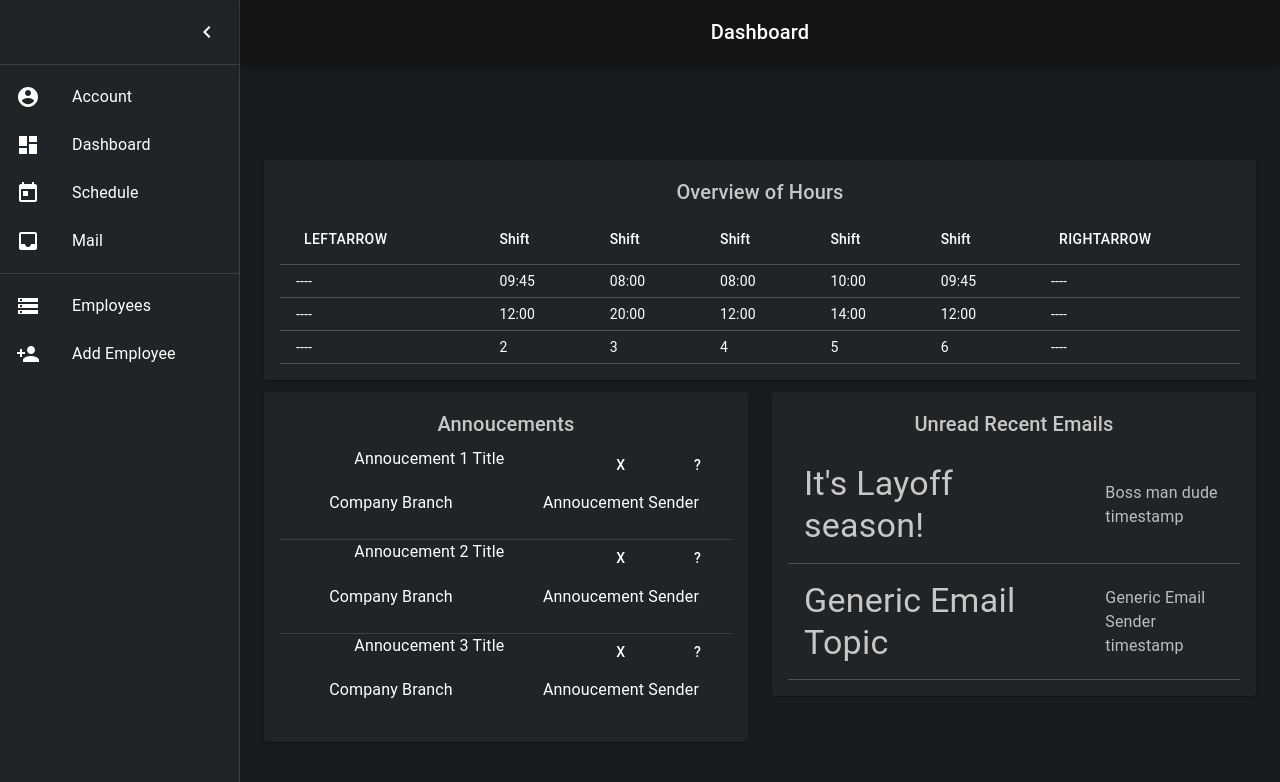
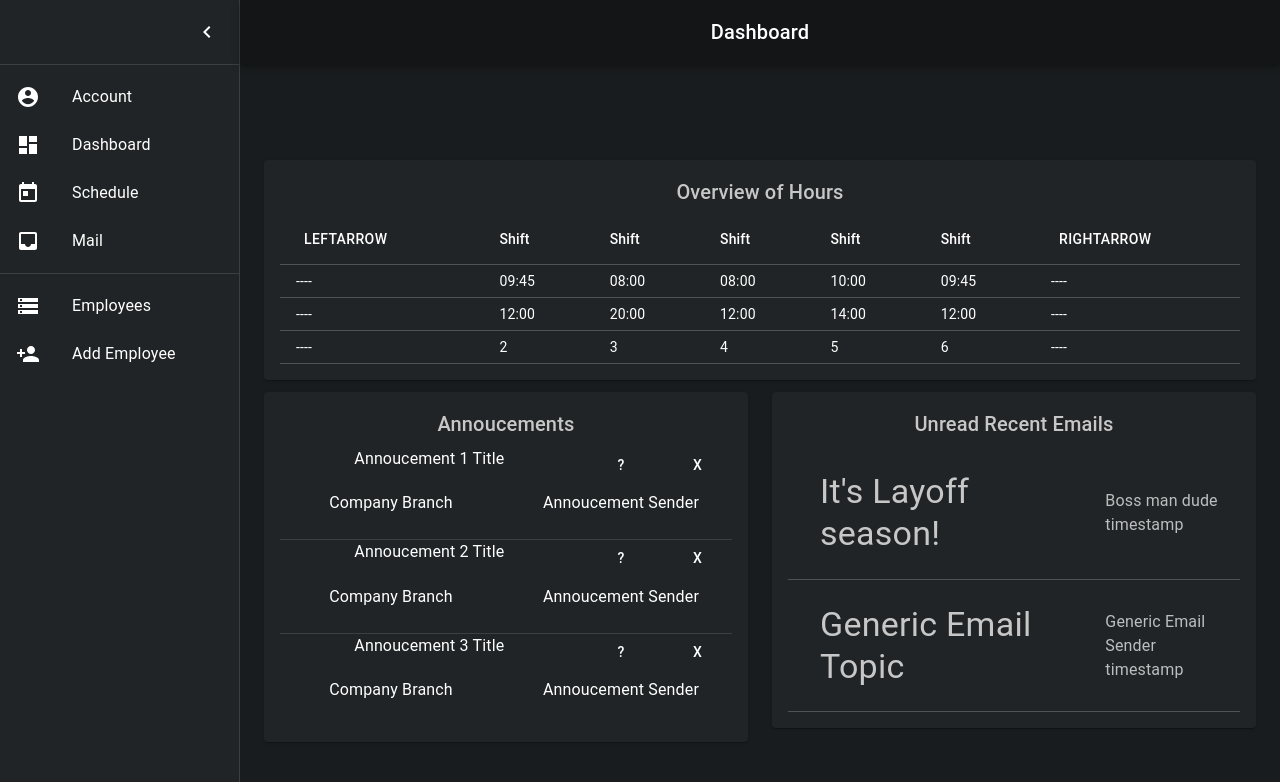
Before and after one commit to Nycarus/expendable-employees, a React (Create React App) app in the folder expendable-employees/client/: page /user in a window 1280 px wide. Shown: the top 782 px of the page. Built offline with nearby package versions, Linux system fonts and the light colour scheme.

Commit message:
Polish
I got distracted and decided to spend time polishing some things up

Dashboard Emails now redirect to inbox when clicked

Switched dashboard annoucement buttons to have the X be on the right

Account PayInfo tab now includes hours worked and hourly rate

```diff
--- a/expendable-employees/client/src/components/Annoucements.js
+++ b/expendable-employees/client/src/components/Annoucements.js
@@ -104,12 +104,15 @@ export default function Annoucements() {
             <Grid item xs={8}>
                 <Typography>Annoucement 1 Title</Typography>
             </Grid>
+
+            <Grid item xs={2}>
+                <Button onClick={toggleVisibility('ann1msg')}>?</Button>
+            </Grid>
+
             <Grid item xs={2}>
                 <Button onClick={removeAnnoucement('ann1')}>X</Button>
             </Grid>
-            <Grid item xs={2}>
-                <Button onClick={toggleVisibility('ann1msg')}>?</Button>
-            </Grid>
+
             <Grid item xs = {6}>
                 <Typography>Company Branch</Typography>
             </Grid>
@@ -128,12 +131,15 @@ export default function Annoucements() {
             <Grid item xs={8}>
                 <Typography>Annoucement 2 Title</Typography>
             </Grid>
+
+            <Grid item xs={2}>
+                <Button onClick={toggleVisibility('ann2msg')}>?</Button>
+            </Grid>
+
             <Grid item xs={2}>
                 <Button onClick={removeAnnoucement('ann2')}>X</Button>
             </Grid>
-            <Grid item xs={2}>
-                <Button onClick={toggleVisibility('ann2msg')}>?</Button>
-            </Grid>
+
             <Grid item xs = {6}>
                 <Typography>Company Branch</Typography>
             </Grid>
@@ -152,12 +158,15 @@ export default function Annoucements() {
             <Grid item xs={8}>
                 <Typography>Annoucement 3 Title</Typography>
             </Grid>
+
+            <Grid item xs={2}>
+                <Button onClick={toggleVisibility('ann3msg')} >?</Button>
+            </Grid>
+
             <Grid item xs={2}>
                 <Button onClick={removeAnnoucement('ann3')}>X</Button>
             </Grid>
-            <Grid item xs={2}>
-                <Button onClick={toggleVisibility('ann3msg')} >?</Button>
-            </Grid>
+
             <Grid item xs = {6}>
                 <Typography>Company Branch</Typography>
             </Grid>
--- a/expendable-employees/client/src/components/EmailDashboard.js
+++ b/expendable-employees/client/src/components/EmailDashboard.js
@@ -1,11 +1,17 @@
 import React from 'react';
 import Link from '@material-ui/core/Link';
+import ListItem from '@material-ui/core/ListItem';
+import ListItemIcon from '@material-ui/core/ListItemIcon';
+import ListItemText from '@material-ui/core/ListItemText';
 import { makeStyles, Button, Tab } from '@material-ui/core/';
 import { Container, Grid, Paper } from '@material-ui/core';
 import { Table, TableHead, TableBody, TableCell, TableRow, Typography } from '@material-ui/core';
+
+import {AccountCircle, Inbox, PersonAdd, Storage, Today} from "@material-ui/icons";
+import {Route, Switch, useRouteMatch, useLocation} from "react-router-dom";
 import Title from './Title';
-//import {Link} from "react-router-dom";
-
+import Mail from './../pages/Mail'
+import {Link as myLink} from "react-router-dom";
 
 function preventDefault(event) {
     event.preventDefault();
@@ -74,30 +80,30 @@ const useStyles = makeStyles((theme) => ({
 }));
 
 function viewEmail(anEmail){
-    //there's an issue with the function being called twice, it seems
-    //console.log(anEmail)
+    return function(){
+        console.log(anEmail)
+        /*
+
+        */
+    }
 }
-/*<ListItem button component={Link} to="/user/inbox">
-            <ListItemIcon>
-                <Mail />
-            </ListItemIcon>
-            <ListItemText primary="Mail" />
-        </ListItem>
-        */
-//how the hell am i going to make this actually read emails? that's going to be a bit of a pain
 export default function EmailDashboard() {
     const classes = useStyles();
+    const { path } = useRouteMatch();
     return (
         <React.Fragment>
+            <Route path={`${path}/mail`}><Mail/></Route>
             <Title>Unread Recent Emails</Title>
             <Table>
                 <TableBody>
                     <TableRow>
                         <TableCell width = "60%">
                             <Typography component="p" variant="h4">
-                                <Link color="secondary" href="#" onClick={viewEmail('placeholderArgument1')}>
-                                    It's Layoff season!
-                                </Link>
+                                <ListItem button component={myLink} to="/user/mail">
+                                    <Link color="secondary">
+                                        It's Layoff season!
+                                    </Link>
+                                </ListItem>
                             </Typography>
                         </TableCell>
                         <TableCell  width = "30%">
@@ -117,9 +123,11 @@ export default function EmailDashboard() {
                     <TableRow>
                         <TableCell width = "60%">
                             <Typography component="p" variant="h4">
-                                <Link color="secondary" href="#" onClick={viewEmail('placeholderArgument2')}>
-                                    Generic Email Topic
-                                </Link>
+                            <ListItem button component={myLink} to="/user/mail">
+                                    <Link color="secondary">
+                                        Generic Email Topic
+                                    </Link>
+                                </ListItem>
                             </Typography>
                         </TableCell>
                         <TableCell width = "30%">
--- a/expendable-employees/client/src/components/PayInfo.js
+++ b/expendable-employees/client/src/components/PayInfo.js
@@ -111,6 +111,21 @@ export default function PayInfo() {
                                     <Title ><div id='totalMoney'>$0.00</div></Title>
                                 </TableRow>
                                 <TableRow>
+                                    <Title>Hours Worked</Title>
+                                </TableRow>
+                                <TableRow>
+                                    <Title><div id='hoursWorked'></div></Title>
+                                </TableRow>
+
+                                <TableRow>
+                                    <Title>Houry Rate</Title>
+                                </TableRow>
+
+                                <TableRow>
+                                    <Title><div id='hourlyRate'></div></Title>
+                                </TableRow>
+
+                                <TableRow>
                                     <Title>Payday</Title>
                                 </TableRow>
                                 <TableRow>
--- a/expendable-employees/client/src/components/TabsAccount.js
+++ b/expendable-employees/client/src/components/TabsAccount.js
@@ -5,8 +5,6 @@ Edit Info
 Money Information
 Change Password
 
-
-Going to do quit your job and money information first, and then editing stuff later if i can get around to it
 */
 
 import React from "react";
@@ -153,20 +151,31 @@ function calcPay(duration, rate){
 function calcTotalPay(){
 
     console.log('test3')
-    //return function(){
         generateGraph()
         //console.log('test')
         let totalPay = 0.0;
+        let totalHours = 0;
+        let totalMinutes = 0;
         for(let i = 0; i < schedulerData.length; i ++){
+            totalHours += shiftDuration(schedulerData[i].startDate, schedulerData[i].endDate)[0]
+            totalMinutes += shiftDuration(schedulerData[i].startDate, schedulerData[i].endDate)[1]
             totalPay += calcPay(shiftDuration(schedulerData[i].startDate, schedulerData[i].endDate), hourlyRate)
+        }
+
+        while(totalMinutes >= 60){
+            totalHours += 1;
+            totalMinutes -= 60;
         }
 
         document.getElementById('totalMoney').innerText = '$' + totalPay
 
+        document.getElementById('hoursWorked').innerText = totalHours + ':' + totalMinutes;
+
+        document.getElementById('hourlyRate').innerText = '$' + hourlyRate + ' / hr';
+
         console.log(document.getElementById('totalMoney'))
 
         console.log(totalPay)
-    //}
 }
 
 const data = {}
@@ -290,7 +299,7 @@ function loadComponent(myComponent){
             document.getElementById('payInfo').style.display = 'block'
             document.getElementById('changePass').style.display = 'none'
         } else if(myComponent === 'ChangePassComponent'){
-            console.log('fuck you no new password')
+            console.log('you shoud have remembered your old password')
             document.getElementById('quitJob').style.display = 'none'
             document.getElementById('editInfo').style.display = 'none'
             document.getElementById('payInfo').style.display = 'none'
```
